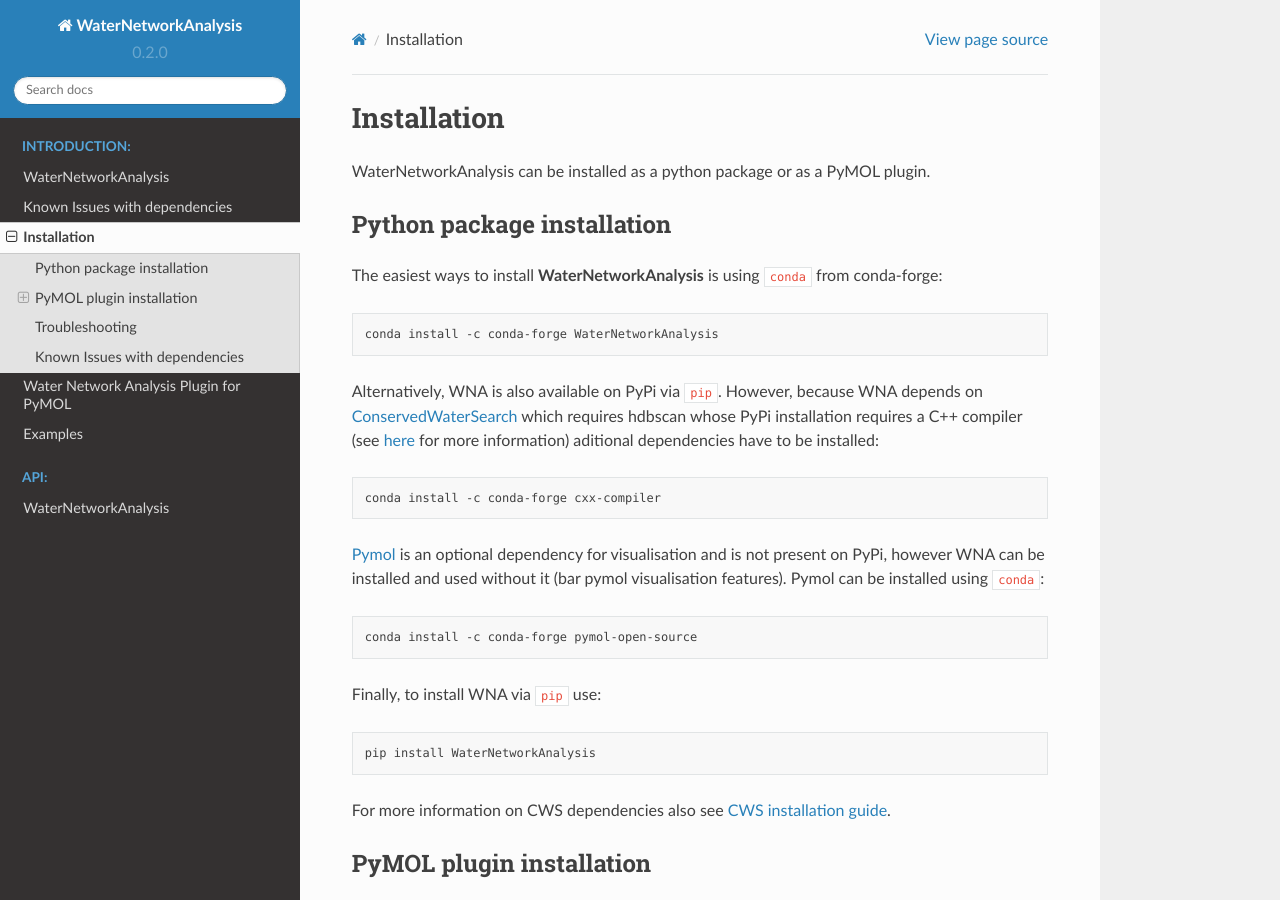
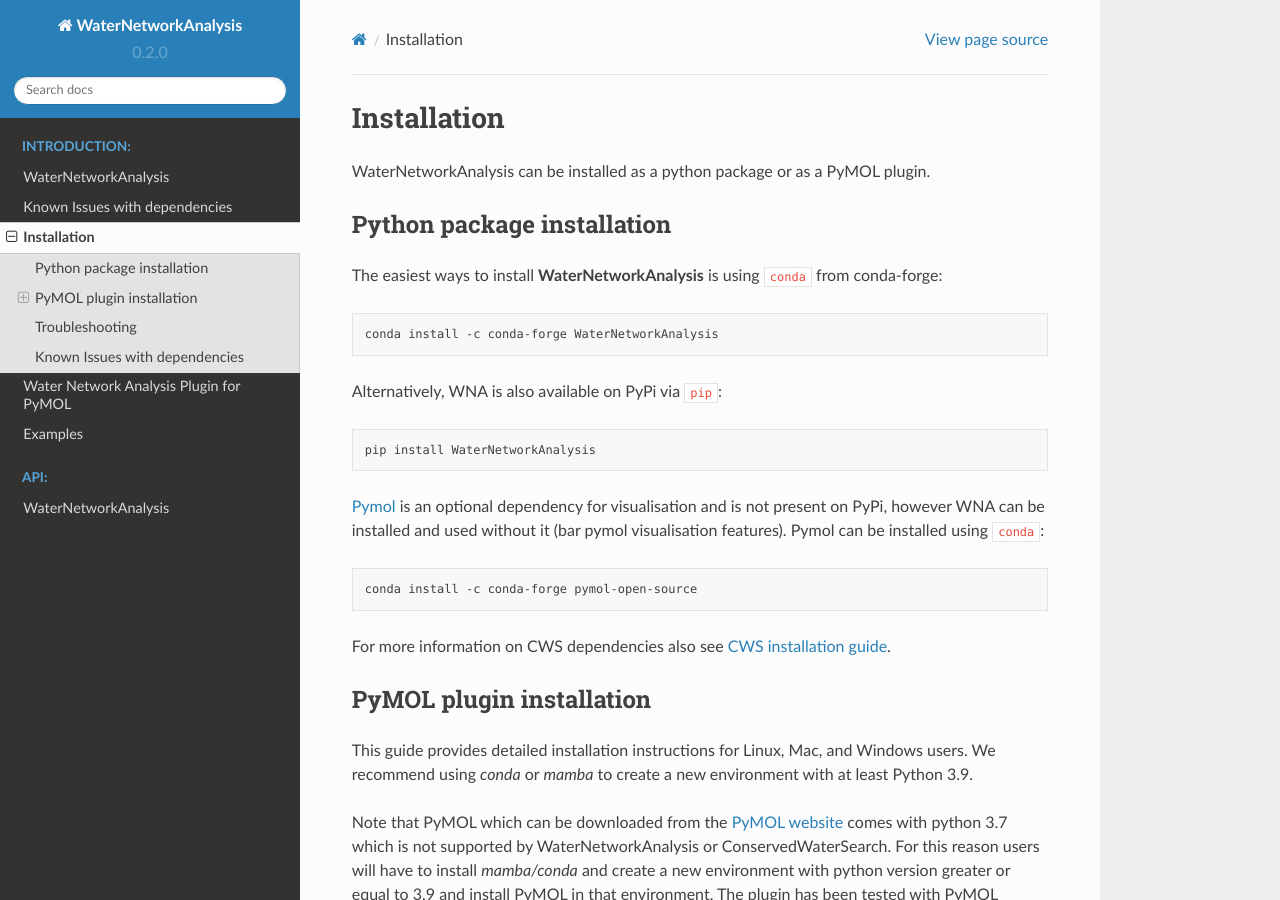
Before and after one commit to JecaTosovic/WaterNetworkAnalysis, a Sphinx documentation site: the page built from docs/source/installation.rst, in a window 1280 px wide and 900 px high. Built offline with Sphinx 7.4.7 and the Read the Docs theme 2.0.0, drawn with Linux system fonts in a browser that asks for light colours; some of the changed text lies outside the part shown.

Commit message:
update installation instructions

```diff
--- a/docs/source/installation.rst
+++ b/docs/source/installation.rst
@@ -1,5 +1,6 @@
 Installation
 ============
+
 WaterNetworkAnalysis can be installed as a python package or as a PyMOL
 plugin.
 
@@ -12,23 +13,17 @@
 
     conda install -c conda-forge WaterNetworkAnalysis
 
-Alternatively, WNA is also available on PyPi via :code:`pip`. However, because WNA depends on `ConservedWaterSearch <https://conservedwatersearch.readthedocs.io/en/latest/installation.html>`_ which requires hdbscan whose PyPi installation requires a C++ compiler (see `here <https://conservedwatersearch.readthedocs.io/en/latest/installation.html>`_ for more information) aditional dependencies have to be installed:
+Alternatively, WNA is also available on PyPi via :code:`pip`:
 
 .. code:: bash
 
-   conda install -c conda-forge cxx-compiler
+   pip install WaterNetworkAnalysis
 
 `Pymol <https://pymol.org/2/>`_ is an optional dependency for visualisation and is not present on PyPi, however WNA can be installed and used without it (bar pymol visualisation features). Pymol can be installed using :code:`conda`:
 
 .. code:: bash
 
    conda install -c conda-forge pymol-open-source
-
-Finally, to install WNA via :code:`pip` use:
-
-.. code:: bash
-
-   pip install WaterNetworkAnalysis
 
 For more information on CWS dependencies also see `CWS installation guide <https://conservedwatersearch.readthedocs.io/en/latest/installation.html>`_.
 
@@ -66,9 +61,9 @@
 1. **Create a new conda environment (use mamba instead of conda if you
    opted for mamba)**:
 
-   .. code-block:: bash
+     .. code-block:: bash
 
-      conda create -n myenv python=3.9
+        conda create -n myenv python=3.9
 
    Replace ``myenv`` with your preferred environment name.
 
@@ -103,10 +98,9 @@
 
 
    macOS users may need to install the extra packages. For more
-   information see PyMOL documentation `here
-   <https://pymol.org/conda/>`_. To test if the installation was
-   successful users should just be able to type the following in their
-   terminal:
+   information see `PyMOL documentation <https://pymol.org/conda/>`_. To
+   test if the installation was successful users should just be able to
+   type the following in their terminal:
 
      .. code-block:: bash
 
```
